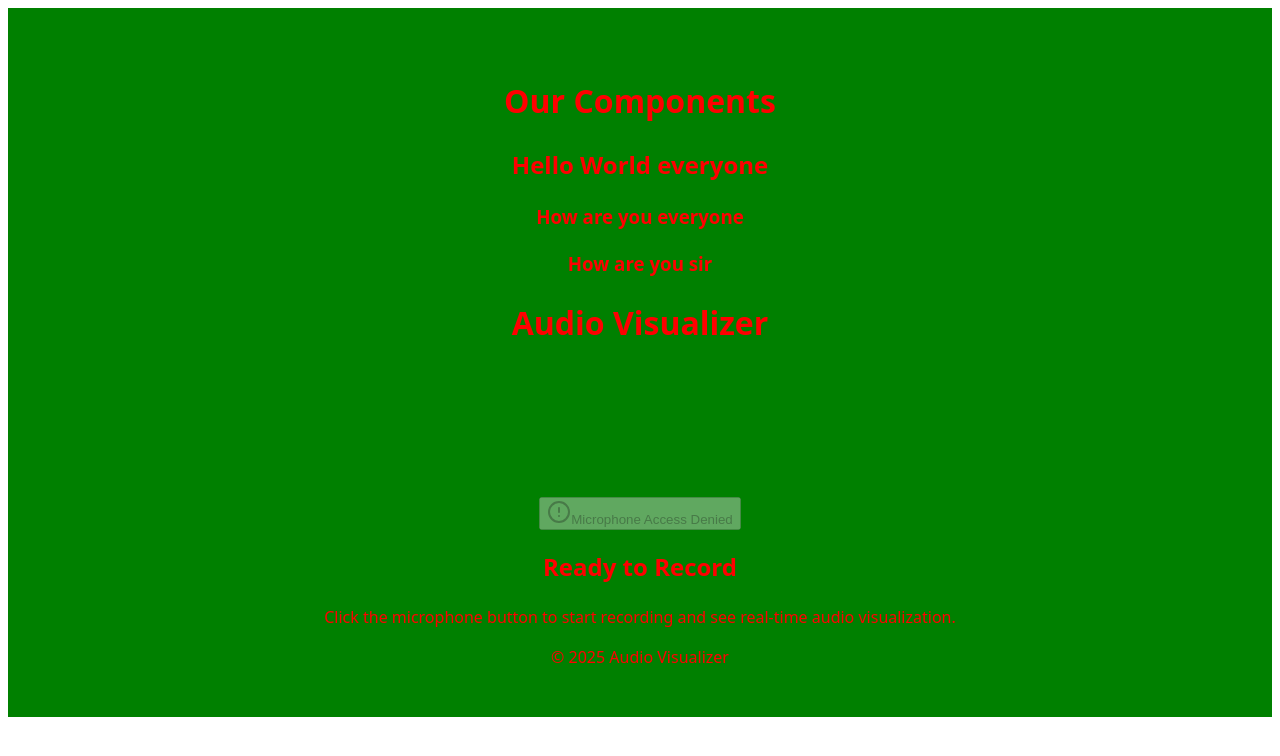
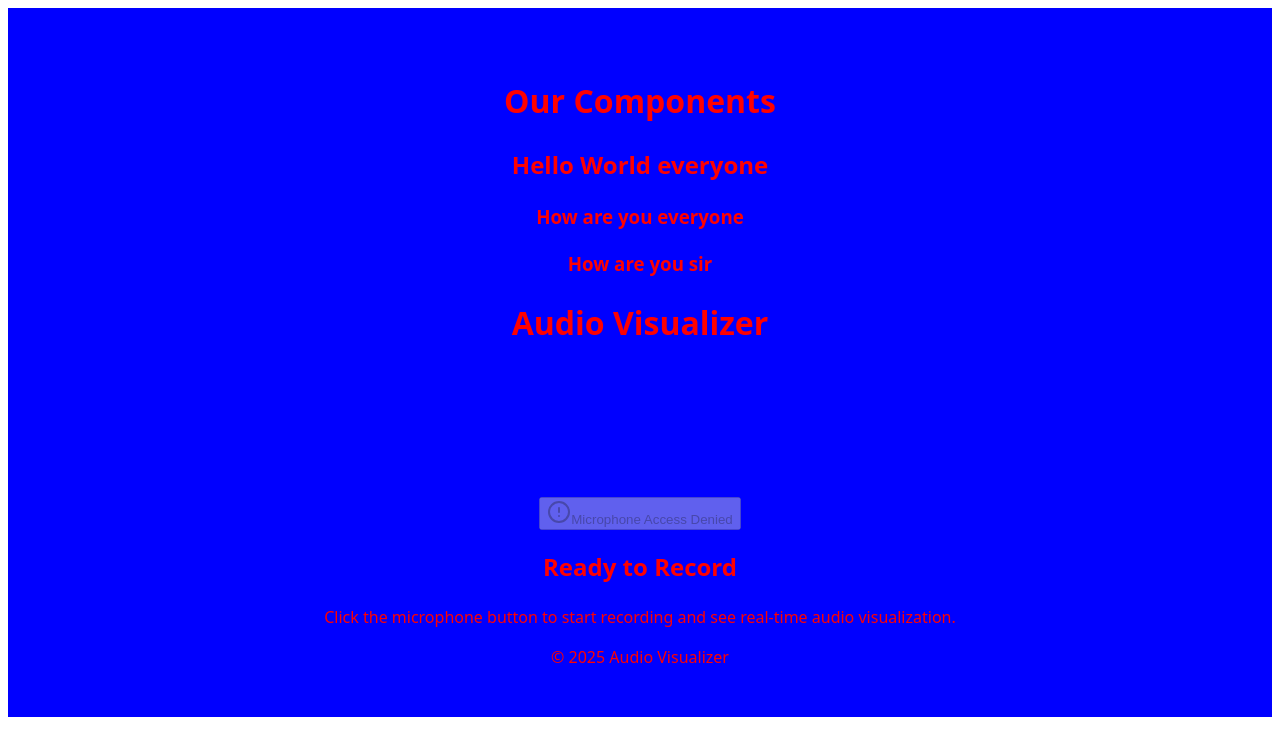
Before and after one commit to saurabhdhakne-extentia/React-sandbox, a React (Vite) app: page / in a window 1280 px wide. Shown: the top 756 px of the page. Built offline with nearby package versions, Linux system fonts and the light colour scheme.

Commit message:
color to blue

```diff
--- a/src/App.css
+++ b/src/App.css
@@ -3,6 +3,6 @@
   margin: 0 auto;
   padding: 3rem;
   text-align: center;
-  background: Green;
+  background: blue;
   color: red;
 }
```
